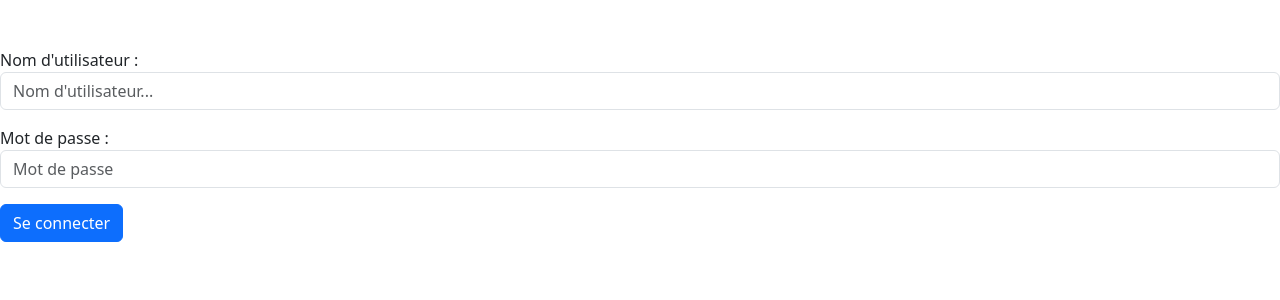
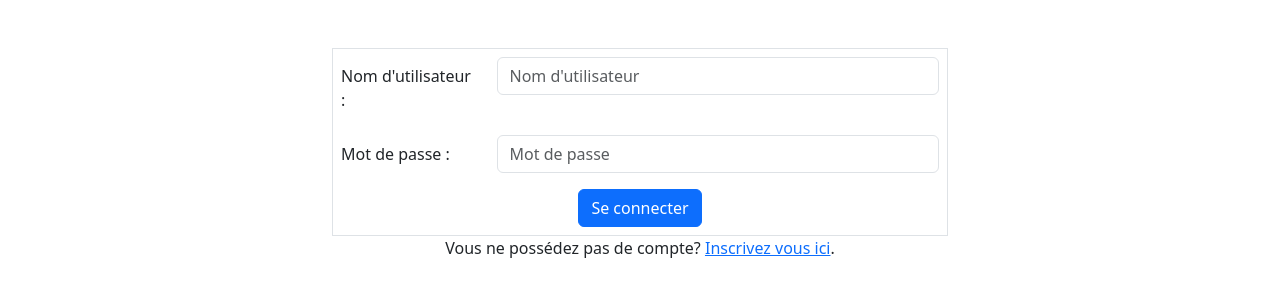
Before and after one commit to Erwann27/Terminologio, a PHP site: page /login.php in a window 1280 px wide. Shown: the part 56-356 px from the top of the page. Run offline with PHP 8.4, Linux system fonts and the light colour scheme.

Commit message:
Updated connection form

```diff
--- a/src/login.php
+++ b/src/login.php
@@ -1,5 +1,6 @@
 <!DOCTYPE html>
 <html lang="fr">
+
 <head>
     <title>Se connecter</title>
     <meta charset="UTF-8">
@@ -13,18 +14,33 @@
         integrity="sha384-BBtl+eGJRgqQAUMxJ7pMwbEyER4l1g+O15P+16Ep7Q9Q+zqX6gSbd85u4mG4QzX+"
         crossorigin="anonymous"></script>
 </head>
+
 <body>
     <?php include_once("navbar.php") ?>
-    <form method="POST" action="Controller/Login.php">
-        <div class="form-group mb-3">
-            <label for="username">Nom d'utilisateur : </label>
-            <input type="text" class="form-control" name="username" id="username" placeholder="Nom d'utilisateur..." required>
+    <div class="container w-50">
+        <form class="border p-2" method="POST" action="Controller/Login.php">
+            <div class="form-group mb-3 row">
+                <label for="username" class="col-sm-3 col-form-label">Nom d'utilisateur : </label>
+                <div class="col-sm-9">
+                    <input type="text" class="form-control" name="username" id="username"
+                        placeholder="Nom d'utilisateur" required>
+                </div>
+            </div>
+            <div class="form-group mb-3 row">
+                <label for="password" class="col-sm-3 col-form-label">Mot de passe : </label>
+                <div class="col-sm-9">
+                    <input type="password" class="form-control" name="pwd" id="password" placeholder="Mot de passe"
+                        required>
+                </div>
+            </div>
+            <div class="d-flex justify-content-center">
+                <button class="btn btn-primary" type="submit">Se connecter</button>
+            </div>
+        </form>
+        <div class="d-flex justify-content-center">
+            <span>Vous ne possédez pas de compte? <a href="register.php">Inscrivez vous ici</a>.</span>
         </div>
-        <div class="form-group mb-3">
-            <label for="password">Mot de passe : </label>
-            <input type="password" class="form-control" name="pwd" id="password" placeholder="Mot de passe" required>
-        </div>
-        <button class="btn btn-primary" type="submit">Se connecter</button>
-    </form>
+    </div>
 </body>
+
 </html>
```
